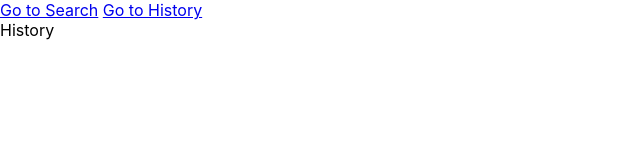
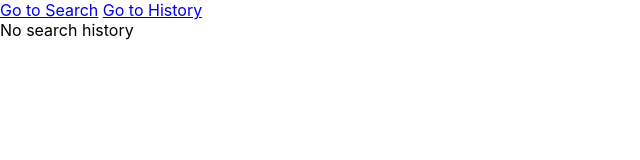
Before and after one commit to tatia-burdett/hacker-news-search, a React (Create React App) app: page /history in a window 1280 px wide. Shown: the top 160 px of the page, without its empty margins (0-640 px from the left). Built offline with nearby package versions, Linux system fonts and the light colour scheme.

Commit message:
add conditional render history

```diff
--- a/src/components/History/History.js
+++ b/src/components/History/History.js
@@ -1,11 +1,18 @@
 import React from 'react'
 
 class History extends React.Component {
+
   render() {
-    console.log(this.props.searchHistory)
+    let renderHistory = this.props.searchHistory.map(res => {
+      return (
+        <p key={res.id}>{res}</p>
+      )
+    })
+
     return (
       <div>
-        History
+        {!renderHistory.length ? 'No search history' : renderHistory}
+
       </div>
     )
   }
```
